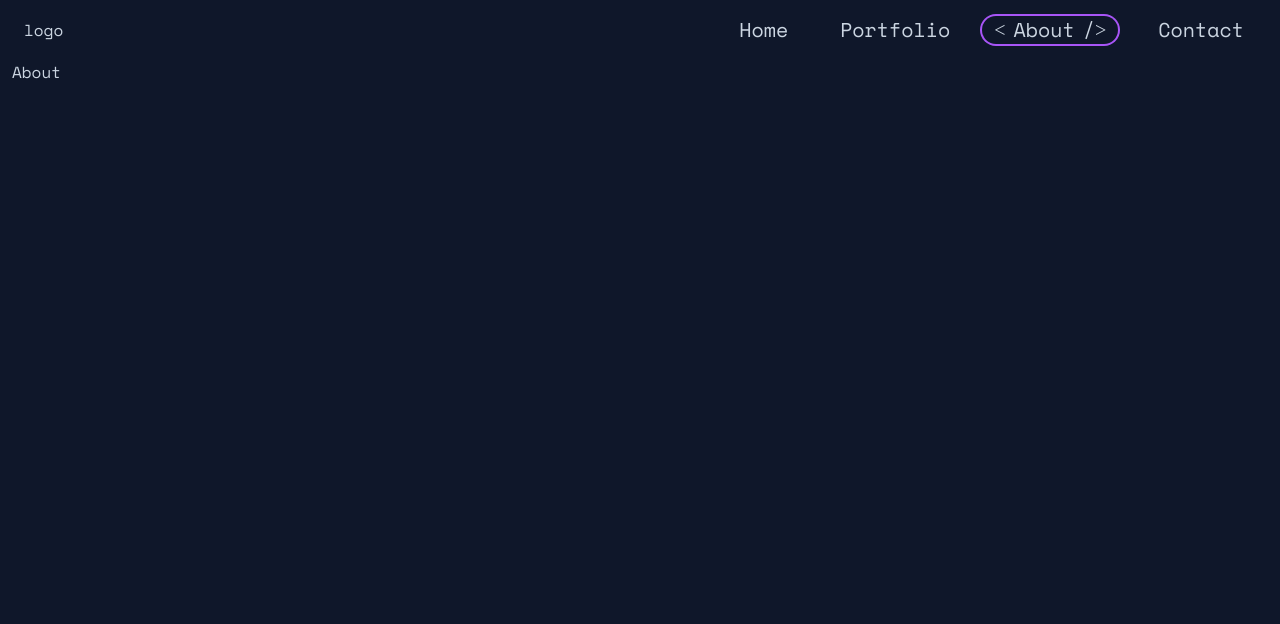
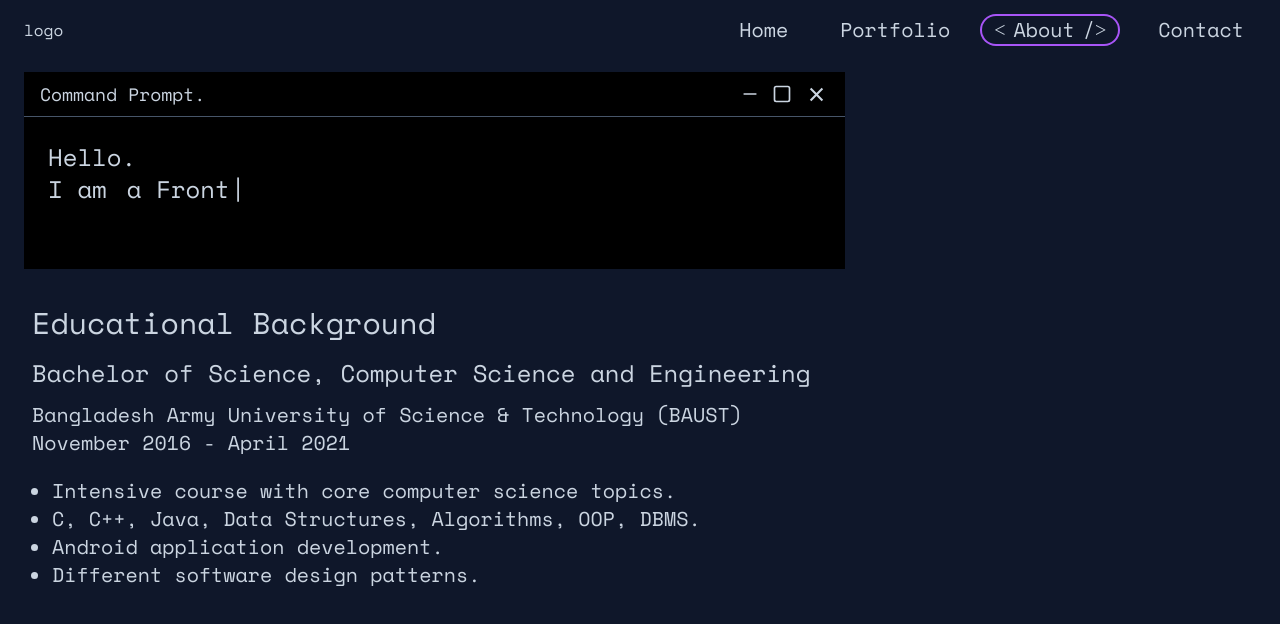
Before and after one commit to AbidHasanPiash/abidhasan-portfolio, a React (Create React App) app: page /about in a window 1280 px wide. Shown: the top 624 px of the page. Built offline with nearby package versions, Linux system fonts and the light colour scheme.

Commit message:
about ok

```diff
--- a/package.json
+++ b/package.json
@@ -11,6 +11,7 @@
     "react-icons": "^4.8.0",
     "react-router-dom": "^6.9.0",
     "react-scripts": "5.0.1",
+    "typewriter-effect": "^2.19.0",
     "web-vitals": "^2.1.4"
   },
   "scripts": {
--- a/src/pages/About.jsx
+++ b/src/pages/About.jsx
@@ -1,7 +1,50 @@
-import React from 'react'
+import Typewriter from 'typewriter-effect';
+import {RiCloseFill} from 'react-icons/ri';
+import {FiSquare, FiMinus} from 'react-icons/fi';
 
 export default function About() {
+
   return (
-    <div>About</div>
+    <div className='m-3'>
+      <div >
+        <div className="lg:w-2/3 w-full font-medium bg-black pb-10">
+          <div className='flex items-center justify-between py-2 px-4 text-lg border-b border-slate-600'>
+            <h1>Command Prompt.</h1>
+            <div className='flex items-center justify-center space-x-3'>
+              <FiMinus size={20}/>
+              <FiSquare size={20}/>
+              <RiCloseFill size={25}/>
+            </div>
+          </div>
+          <div className='lg:text-2xl text-lg p-6'>
+            <h1>Hello.</h1>
+            <div className='flex space-x-5'>
+              <h1>I am </h1>
+              <Typewriter
+                options={{
+                  strings: ['Abid Hasan', 'a Fronted Developer'],
+                  autoStart: true,
+                  loop: true,
+                }}
+              />
+            </div>
+          </div>
+        </div>
+        <div className='my-5 mx-2'>
+          <h1 className='lg:text-3xl text-xl py-4'>Educational Background</h1>
+          <div>
+            <h1 className='lg:text-2xl text-sm'>Bachelor of Science, Computer Science and Engineering</h1>
+            <h2 className='lg:text-xl text-xs pt-3'>Bangladesh Army University of Science & Technology (BAUST)</h2>
+            <p className='lg:text-xl text-xs'>November 2016 - April 2021</p>
+            <ul className='list-disc ml-5 py-5 lg:text-xl text-xs'>
+              <li>Intensive course with core computer science topics.</li>
+              <li>C, C++, Java, Data Structures, Algorithms, OOP, DBMS.</li>
+              <li>Android application development.</li>
+              <li>Different software design patterns.</li>
+            </ul>
+          </div>
+        </div>
+      </div>
+    </div>
   )
 }
--- a/src/pages/Portfolio.jsx
+++ b/src/pages/Portfolio.jsx
@@ -8,17 +8,20 @@ export default function Portfolio() {
     {
       name:'String Lab Solution',
       link:'https://stringlabsolutions.vercel.app/',
-      discription:''
+      category:'Full stuck',
+      discription:'React, Tailwind CSS, Express Js, Mongodb',
     },
     {
       name:'Bhujon',
       link:'https://bhojon-39d34.web.app',
-      discription:''
+      category:'Frontend',
+      discription:'React, Tailwind CSS, Daysi UI, Firebase'
     },
     {
       name:'Bonik',
       link:'https://inventory-managemnt-system.web.app/',
-      discription:''
+      category:'Frontend',
+      discription:'React, Tailwind CSS, Firebase'
     },
   ];
   return (
@@ -42,7 +45,7 @@ export default function Portfolio() {
           />
         </div>
         {/* Project List */}
-        <div className='lg:w-2/6 w-full lg:m-3 rounded-xl border border-purple-900 shadow-2xl shadow-purple-900'>
+        <div className='lg:w-2/6 w-full lg:m-3 mt-4 rounded-xl border border-purple-900 shadow-2xl shadow-purple-900'>
           <div className='flex rounded-t-xl bg-purple-900 items-center justify-between py-2 px-4 text-xl border-b border-slate-600'>
             <h1>Project.</h1>
             <div className='flex items-center justify-center space-x-3'>
@@ -57,9 +60,15 @@ export default function Portfolio() {
               key={index}
               onClick={()=>setSelected(project)}
               className={`${selected.name === project.name ? 'ring-1 ring-purple-900 shadow shadow-purple-900' : ' hover:bg-purple-900 hover:bg-opacity-40'}
-              flex text-xl items-center justify-start space-x-6 p-2 m-2 rounded-xl cursor-pointer`}>
-              <p>{index+1}.</p>
-              <h1>{project.name}</h1>
+              text-xl p-2 m-2 rounded-xl cursor-pointer`}>
+              <div className='flex'>
+                <p>{index+1}.</p>
+                <h1>{project.name}</h1>
+              </div>
+              <div className='text-right'>
+                <p>{project.category}</p>
+                <p className='text-sm'>{project.discription}</p>
+              </div>
             </div>
           ))}
           </div>
```
Also changed, not shown: 1 other file (tests, documents, lock files or other folders).
